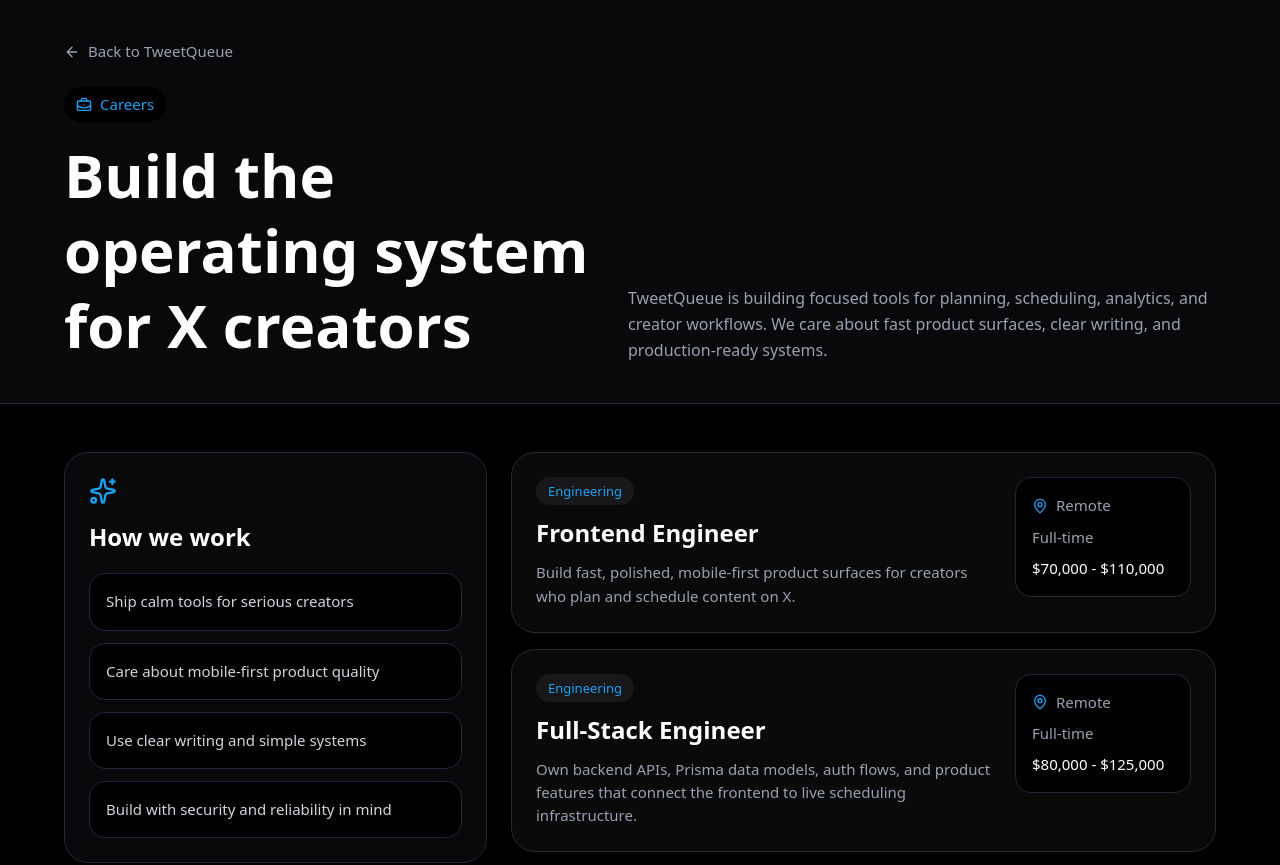
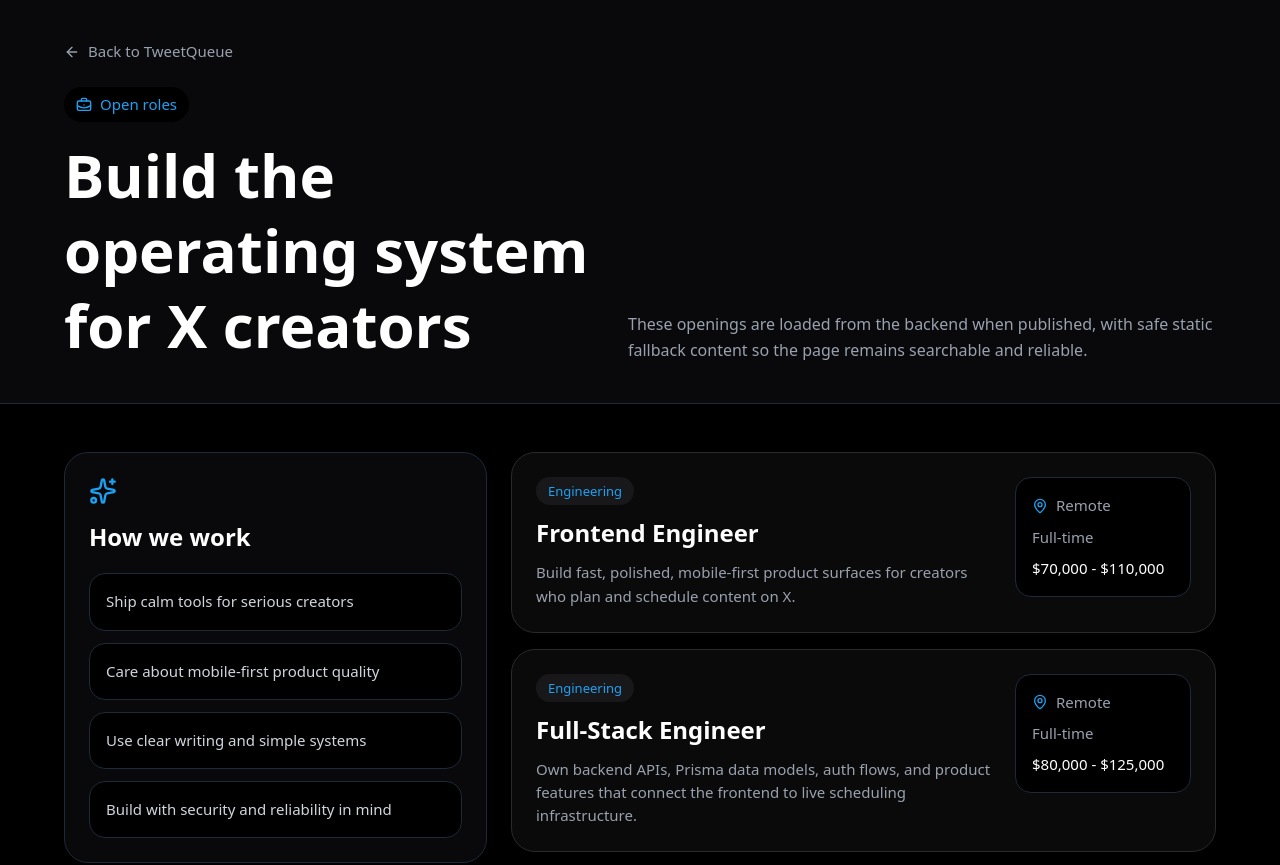
Before and after one commit to vicky87883/tweetqueue-frontend, a Next.js app: page /careers in a window 1280 px wide. Shown: the top 865 px of the page. Built offline with nearby package versions, Linux system fonts and the light colour scheme; no server answers.

Commit message:
Load careers from dynamic backend content

```diff
--- a/app/careers/page.tsx
+++ b/app/careers/page.tsx
@@ -2,7 +2,7 @@
 import Link from 'next/link';
 import { ArrowLeft, BriefcaseBusiness, MapPin, Sparkles } from 'lucide-react';
 import { MobileAppDock } from '@/components/mobile-app-dock';
-import { jobs } from '@/lib/content';
+import { getPublicJobs } from '@/lib/public-content';
 
 export const metadata: Metadata = {
   title: 'Careers at TweetQueue - Build the X Scheduling Platform',
@@ -20,15 +20,14 @@
   'Build with security and reliability in mind',
 ];
 
-export default function CareersPage() {
+export default async function CareersPage() {
+  const jobs = await getPublicJobs();
+
   return (
     <main className="min-h-dvh bg-black pb-24 text-white md:pb-0">
       <section className="border-b border-gray-800 bg-zinc-950 px-4 py-7 sm:px-6 sm:py-10">
         <div className="mx-auto max-w-6xl">
-          <Link
-            href="/"
-            className="mb-6 inline-flex items-center gap-2 text-sm text-gray-400 hover:text-white"
-          >
+          <Link href="/" className="mb-6 inline-flex items-center gap-2 text-sm text-gray-400 hover:text-white">
             <ArrowLeft className="h-4 w-4" />
             Back to TweetQueue
           </Link>
@@ -37,16 +36,14 @@
             <div>
               <div className="mb-4 inline-flex items-center gap-2 rounded-full bg-black px-3 py-1.5 text-sm text-[#1DA1F2]">
                 <BriefcaseBusiness className="h-4 w-4" />
-                Careers
+                Open roles
               </div>
               <h1 className="text-balance text-4xl font-black leading-tight sm:text-6xl">
                 Build the operating system for X creators
               </h1>
             </div>
             <p className="max-w-2xl text-base leading-relaxed text-gray-400 sm:text-lg">
-              TweetQueue is building focused tools for planning, scheduling, analytics,
-              and creator workflows. We care about fast product surfaces, clear writing,
-              and production-ready systems.
+              These openings are loaded from the backend when published, with safe static fallback content so the page remains searchable and reliable.
             </p>
           </div>
         </div>
@@ -70,20 +67,14 @@
 
           <section className="space-y-4">
             {jobs.map((job) => (
-              <Link
-                key={job.slug}
-                href={`/careers/${job.slug}`}
-                className="card group block rounded-3xl p-5 sm:p-6"
-              >
+              <Link key={job.slug} href={`/careers/${job.slug}`} className="card group block rounded-3xl p-5 sm:p-6">
                 <div className="flex flex-col gap-4 sm:flex-row sm:items-start sm:justify-between">
                   <div>
                     <div className="mb-3 w-fit rounded-full bg-zinc-900 px-3 py-1 text-xs text-[#1DA1F2]">
                       {job.department}
                     </div>
                     <h2 className="text-2xl font-bold group-hover:text-[#1DA1F2]">{job.title}</h2>
-                    <p className="mt-3 max-w-2xl text-sm leading-relaxed text-gray-400">
-                      {job.summary}
-                    </p>
+                    <p className="mt-3 max-w-2xl text-sm leading-relaxed text-gray-400">{job.summary}</p>
                   </div>
                   <div className="shrink-0 rounded-2xl border border-gray-800 bg-black p-4 text-sm text-gray-400 sm:min-w-44">
                     <div className="flex items-center gap-2">
@@ -96,6 +87,12 @@
                 </div>
               </Link>
             ))}
+
+            {!jobs.length && (
+              <div className="rounded-3xl border border-gray-800 bg-zinc-950 p-8 text-center text-gray-400">
+                No open roles right now. Check back soon.
+              </div>
+            )}
           </section>
         </div>
       </section>
```
